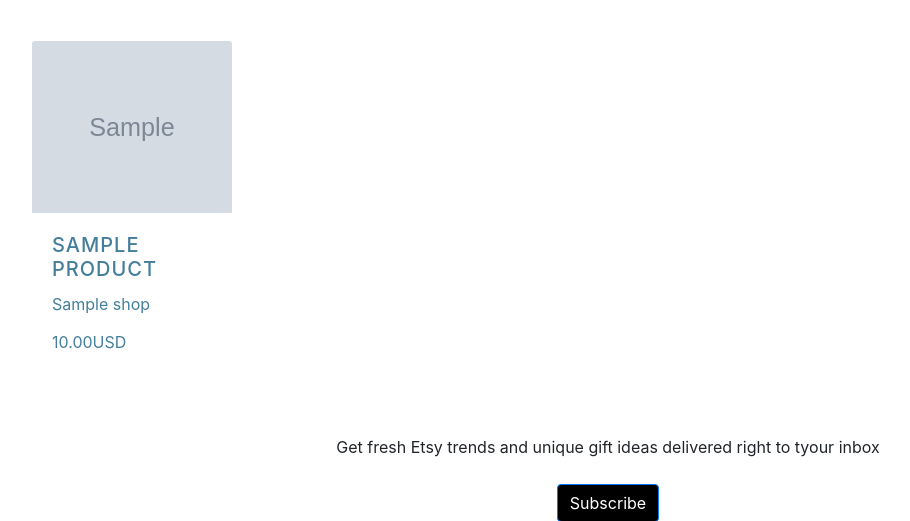
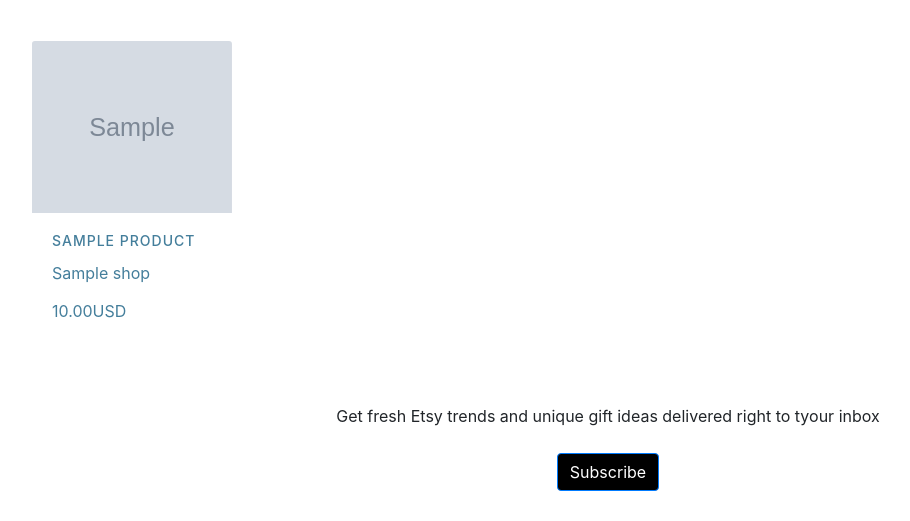
Before and after one commit to UB-ES-2018/etsy, a Django app: page /profile/1/ in a window 1280 px wide. Shown: the part 760-1281 px from the top of the page, without its empty margins (32-942 px from the left). Run offline with Django 3.2, Linux system fonts and the light colour scheme; tables that the repository leaves empty hold one stand-in row (values such as "Sample post"); grey boxes marked "Sample" are stand-in pictures; some libraries are stand-ins or nearby versions.

Commit message:
Also implemented US-9.1

```diff
--- a/web/etsy/etsy_core/templates/profile.html
+++ b/web/etsy/etsy_core/templates/profile.html
@@ -124,9 +124,38 @@
                     You don’t have any favourite shops yet! Explore Etsy and find a shop you’ll love.
                 </span>
             {% else %}
-                {% for fav_shop in user.favourite_shops.all %}
-                    <p>{{ fav_shop }}</p>
-                {% endfor %}
+                <div class="col-md-9 favourites">
+                    <div class="card-columns">
+                        {% for fav_shop in user.favourite_shops.all %}
+                        <a href="/shop/{{fav_shop.id}}">
+                            <div class="card favourite-card">
+                                <div class="card-img-top favourite-image" style="background-image: url('/media/{{ fav_shop.shop_profile_image }}');" alt="Card image cap"></div>
+                                <div class="card-body">
+                                    <h5 class="card-title long-text little-card-title">{{ fav_shop.name|upper }}</h5>
+                                </div>
+                            </div>
+                        </a>
+                        {% endfor %}
+                    </div>
+
+                    <!--div class="pagination">
+                        <span class="step-links">
+                            {% if results.has_previous %}
+                            <a href="?search_query={{ query }}&page=1">&laquo; first</a>
+                            <a href="?search_query={{ query }}&page={{ results.previous_page_number }}">previous</a>
+                            {% endif %}
+
+                            <span class="current">
+                                Page {{ results.number }} of {{ results.paginator.num_pages }}
+                            </span>
+
+                            {% if results.has_next %}
+                            <a href="?search_query={{ query }}&page={{ results.next_page_number }}">next</a>
+                            <a href="?search_query={{ query }}&page={{ results.paginator.num_pages }}">last &raquo;</a>
+                            {% endif %}
+                        </span>
+                    </div-->
+                </div>
             {% endif %}
         </div>
     </div>
--- a/web/etsy/static/etsy_core/css/profile.css
+++ b/web/etsy/static/etsy_core/css/profile.css
@@ -120,3 +120,13 @@ i.fas.fa-camera {
         width: 47%;
     }
 }
+
+.long-text {
+    text-overflow: ellipsis;
+    white-space: nowrap;
+    overflow: hidden;
+}
+
+.little-card-title {
+    font-size: 14px;
+}
```
